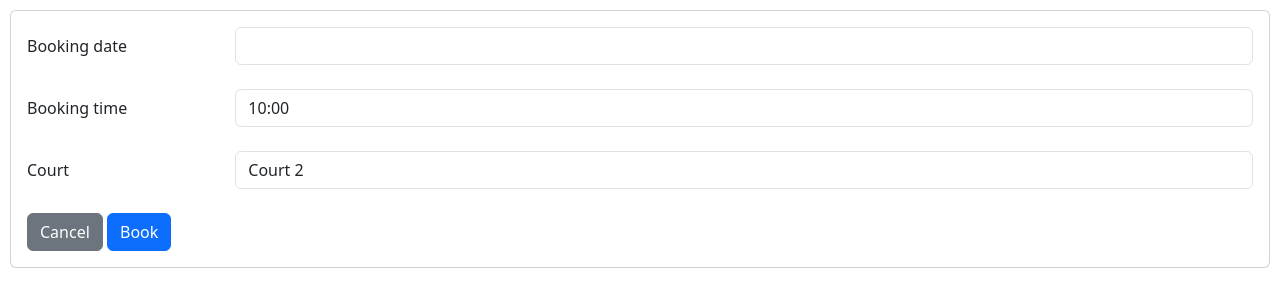
After one commit to eduardogallego/Booking, a Flask app: template templates/booking_form.html in a window 1280 px wide. The commit adds this page. Shown: the top 307 px of the page. Run offline with Flask 3, Linux system fonts and the light colour scheme; the template is opened without the code that fills it, so the values that code supplies are empty; parts of the project's set-up code (start-up, migrations or seed data) failed here and were passed over.

Commit message:
Make reservations in range

```diff
--- a/main.py
+++ b/main.py
@@ -6,8 +6,8 @@ config = Config()
 apiclient = ApiClient(config)
 today = date.today()
 print('\n===========================================================\n')
-print(apiclient.check_court_status(today))
+print(apiclient.get_courts_status(today))
 print('\n===========================================================\n')
-print(apiclient.get_reservations_in_month(today))
+print(apiclient.get_month_reservations(today))
 print('\n===========================================================\n')
 # print(apiclient.reserve_court())
--- a/server.py
+++ b/server.py
@@ -3,7 +3,7 @@ import os
 from apiclient import ApiClient
 from config import Config
 from datetime import date, datetime, timedelta
-from flask import Flask, render_template, request, send_from_directory
+from flask import Flask, redirect, render_template, request, send_from_directory
 
 app = Flask(__name__)
 config = Config()
@@ -16,15 +16,16 @@ reservations_cache = {}
 def index():
     day = date.today()
     day_str = day.strftime('%A %-d %B')
-    court_status = apiclient.check_court_status(day)
+    court_status = apiclient.get_courts_status(day)
     return render_template("index.html", day=day_str, court_status=court_status)
 
 
-@app.route('/calendar', methods=['GET'])
-def calendar():
-    today = date.today()
-    today_str = today.strftime('%Y-%m-%d')
-    return render_template("calendar.html", today=today_str)
+@app.route('/calendar', defaults={'booking_date': None}, methods=['GET'])
+@app.route('/calendar/<booking_date>', methods=['GET'])
+def calendar(booking_date):
+    if booking_date is None:
+        booking_date = date.today().strftime('%Y-%m-%d')
+    return render_template("calendar.html", date=booking_date)
 
 
 @app.route('/events', methods=['GET'])
@@ -46,7 +47,7 @@ def events():
             request_date += timedelta(days=1)
             continue
         booked_events = []
-        court_status = apiclient.check_court_status(request_date)
+        court_status = apiclient.get_courts_status(request_date)
         for hour, available in court_status.items():
             for court in ['court1', 'court2']:
                 if available[court] == '0':
@@ -75,11 +76,11 @@ def events():
         request_months.append(end_month)
     for month_date in request_months:
         reservations = []
-        reservations_date_str = month_date.strftime('%Y-%m-%d')
-        if reservations_date_str in reservations_cache:
-            result += reservations_cache.get(reservations_date_str)
+        reservations_month = month_date.strftime('%Y-%m')
+        if reservations_month in reservations_cache:
+            result += reservations_cache.get(reservations_month)
         else:
-            for reservation in apiclient.get_reservations_in_month(month_date):
+            for reservation in apiclient.get_month_reservations(month_date):
                 event_start = datetime.strptime(reservation['dtFecha'], '%d/%m/%Y %H:%M:%S')
                 court_1 = 'Nº1' in reservation['tmTitulo']
                 if not court_1:
@@ -90,14 +91,40 @@ def events():
                     "start": event_start.strftime('%Y-%m-%dT%H:%M:%S'),
                     "end": event_end.strftime('%Y-%m-%dT%H:%M:%S'),
                     "title": title})
-            reservations_cache[reservations_date_str] = reservations
+            reservations_cache[reservations_month] = reservations
             result += reservations
     return result
 
 
-@app.route('/book/<book_timestamp>', methods=['GET'])
-def book(book_timestamp):
-    return render_template("book.html", date=book_timestamp)
+@app.route('/booking_form/<booking_time>', methods=['GET'])
+def booking_form(booking_time):
+    timestamp = datetime.strptime(booking_time.split('+', 1)[0], '%Y-%m-%dT%H:%M:%S')
+    court = 'Court 2' if timestamp.minute == 30 else 'Court 1'
+    timestamp = timestamp.replace(minute=0)
+    return render_template("booking_form.html", booking_date=timestamp.strftime('%Y-%m-%d'),
+                           booking_time=timestamp.strftime('%H:%M'), court=court, error=None)
+
+
+@app.route('/booking_action', methods=['POST'])
+def booking_action():
+    form_date = request.form['booking_date']
+    form_time = request.form['booking_time']
+    form_datetime = '%s %s' % (form_date, form_time)
+    timestamp = datetime.strptime(form_datetime, '%Y-%m-%d %H:%M')
+    form_court = request.form['court']
+    if form_court == 'Court 1':
+        court = 1
+    elif form_court == 'Court 2':
+        court = 2
+    else:
+        court = None
+    error = apiclient.reserve_court(timestamp=timestamp, court=court)
+    if error:
+        return render_template("booking_form.html", booking_date=form_date,
+                               booking_time=form_time, court=form_court, error=error)
+    else:
+        reservations_cache.pop(timestamp.strftime('%Y-%m'))
+        return redirect("calendar/%s" % timestamp.strftime('%Y-%m-%d'))
 
 
 @app.route('/favicon.ico', methods=['GET'])
--- /dev/null
+++ b/templates/booking_form.html
@@ -0,0 +1,183 @@
+<!DOCTYPE html>
+<html lang="en">
+    <head>
+        <title>Book</title>
+        <meta charset="UTF-8">
+        <meta name="msapplication-TileColor" content="#da532c">
+        <meta name="msapplication-config" content="/images/browserconfig.xml">
+        <meta name="theme-color" content="#ffffff">
+        <meta name="viewport" content="width=device-width, initial-scale=1">
+        <link href="https://cdn.jsdelivr.net/npm/bootstrap@5.3.0-alpha2/dist/css/bootstrap.min.css"
+              integrity="sha384-aFq/bzH65dt+w6FI2ooMVUpc+21e0SRygnTpmBvdBgSdnuTN7QbdgL+OapgHtvPp"
+              rel="stylesheet" crossorigin="anonymous">
+        <link rel="apple-touch-icon" sizes="180x180" href="/images/apple-touch-icon.png">
+        <link rel="icon" type="image/png" sizes="32x32" href="/images/favicon-32x32.png">
+        <link rel="icon" type="image/png" sizes="16x16" href="/images/favicon-16x16.png">
+        <link rel="manifest" href="/images/site.webmanifest">
+        <link rel="mask-icon" href="/images/safari-pinned-tab.svg" color="#5bbad5">
+        <link rel="shortcut icon" href="/images/favicon.ico">
+    </head>
+    <body>
+        <div class="card" style="margin: 10px">
+            <div class="card-body">
+                <form action="/booking_action" method="POST">
+                    <div class="form-group row">
+                        <label for="booking_date" class="col-sm-2 col-form-label">Booking date</label>
+                        <div class="col-sm-10">
+                            <input type="text" readonly class="form-control" id="booking_date"
+                                   name="booking_date" value="{{ booking_date }}">
+                        </div>
+                    </div>
+                    <br>
+                    <div class="form-group row">
+                        <label for="booking_time" class="col-sm-2 col-form-label">Booking time</label>
+                        <div class="col-sm-10">
+                            <select class="form-control" id="booking_time" name="booking_time">
+                                {% if booking_time == '10:00' %}
+                                    {% block content10 %}
+                                        <option selected="selected">10:00</option>
+                                    {% endblock content10 %}
+                                {% else %}
+                                    {% block content10b %}
+                                        <option>10:00</option>
+                                    {% endblock content10b %}
+                                {% endif %}
+                                {% if booking_time == '11:00' %}
+                                    {% block content11 %}
+                                        <option selected="selected">11:00</option>
+                                    {% endblock content11 %}
+                                {% else %}
+                                    {% block content11b %}
+                                        <option>11:00</option>
+                                    {% endblock content11b %}
+                                {% endif %}
+                                {% if booking_time == '12:00' %}
+                                    {% block content12 %}
+                                        <option selected="selected">12:00</option>
+                                    {% endblock content12 %}
+                                {% else %}
+                                    {% block content12b %}
+                                        <option>12:00</option>
+                                    {% endblock content12b %}
+                                {% endif %}
+                                {% if booking_time == '13:00' %}
+                                    {% block content13 %}
+                                        <option selected="selected">13:00</option>
+                                    {% endblock content13 %}
+                                {% else %}
+                                    {% block content13b %}
+                                        <option>13:00</option>
+                                    {% endblock content13b %}
+                                {% endif %}
+                                {% if booking_time == '14:00' %}
+                                    {% block content14 %}
+                                        <option selected="selected">14:00</option>
+                                    {% endblock content14 %}
+                                {% else %}
+                                    {% block content14b %}
+                                        <option>14:00</option>
+                                    {% endblock content14b %}
+                                {% endif %}
+                                {% if booking_time == '15:00' %}
+                                    {% block content15 %}
+                                        <option selected="selected">15:00</option>
+                                    {% endblock content15 %}
+                                {% else %}
+                                    {% block content15b %}
+                                        <option>15:00</option>
+                                    {% endblock content15b %}
+                                {% endif %}
+                                {% if booking_time == '16:00' %}
+                                    {% block content16 %}
+                                        <option selected="selected">16:00</option>
+                                    {% endblock content16 %}
+                                {% else %}
+                                    {% block content16b %}
+                                        <option>16:00</option>
+                                    {% endblock content16b %}
+                                {% endif %}
+                                {% if booking_time == '17:00' %}
+                                    {% block content17 %}
+                                        <option selected="selected">17:00</option>
+                                    {% endblock content17 %}
+                                {% else %}
+                                    {% block content17b %}
+                                        <option>17:00</option>
+                                    {% endblock content17b %}
+                                {% endif %}
+                                {% if booking_time == '18:00' %}
+                                    {% block content18 %}
+                                        <option selected="selected">18:00</option>
+                                    {% endblock content18 %}
+                                {% else %}
+                                    {% block content18b %}
+                                        <option>18:00</option>
+                                    {% endblock content18b %}
+                                {% endif %}
+                                {% if booking_time == '19:00' %}
+                                    {% block content19 %}
+                                        <option selected="selected">19:00</option>
+                                    {% endblock content19 %}
+                                {% else %}
+                                    {% block content19b %}
+                                        <option>19:00</option>
+                                    {% endblock content19b %}
+                                {% endif %}
+                                {% if booking_time == '20:00' %}
+                                    {% block content20 %}
+                                        <option selected="selected">20:00</option>
+                                    {% endblock content20 %}
+                                {% else %}
+                                    {% block content20b %}
+                                        <option>20:00</option>
+                                    {% endblock content20b %}
+                                {% endif %}
+                                {% if booking_time == '21:00' %}
+                                    {% block content21 %}
+                                        <option selected="selected">21:00</option>
+                                    {% endblock content21 %}
+                                {% else %}
+                                    {% block content21b %}
+                                        <option>21:00</option>
+                                    {% endblock content21b %}
+                                {% endif %}
+                            </select>
+                        </div>
+                    </div>
+                    <br>
+                    <div class="form-group row">
+                        <label for="court" class="col-sm-2 col-form-label">Court</label>
+                        <div class="col-sm-10">
+                            <select class="form-control" id="court" name="court">
+                                {% if court == 'Court 1' %}
+                                    {% block court1 %}
+                                        <option selected="selected">Court 1</option>
+                                        <option>Court 2</option>
+                                    {% endblock court1 %}
+                                {% else %}
+                                    {% block court2 %}
+                                        <option>Court 1</option>
+                                        <option selected="selected">Court 2</option>
+                                    {% endblock court2 %}
+                                {% endif %}
+                                <option>Both courts</option>
+                            </select>
+                        </div>
+                    </div>
+                    <br>
+                    {% if error %}
+                        {% block error %}
+                            <div class="alert alert-danger" role="alert">{{ error }}</div>
+                            <br>
+                        {% endblock error %}
+                    {% endif %}
+                    <button type="button" class="btn btn-secondary" onclick="history.back()">Cancel</button>
+                    <button type="submit" class="btn btn-primary">Book</button>
+                </form>
+            </div>
+        </div>
+        <script src="https://cdn.jsdelivr.net/npm/bootstrap@5.3.0-alpha2/dist/js/bootstrap.bundle.min.js"
+                integrity="sha384-qKXV1j0HvMUeCBQ+QVp7JcfGl760yU08IQ+GpUo5hlbpg51QRiuqHAJz8+BrxE/N"
+                crossorigin="anonymous"></script>
+    </body>
+</html>
```
Also changed, not shown: apiclient.py (+16 -14 lines), templates/book.html (deleted, +0 -28 lines), templates/calendar.html (+25 -7 lines).
